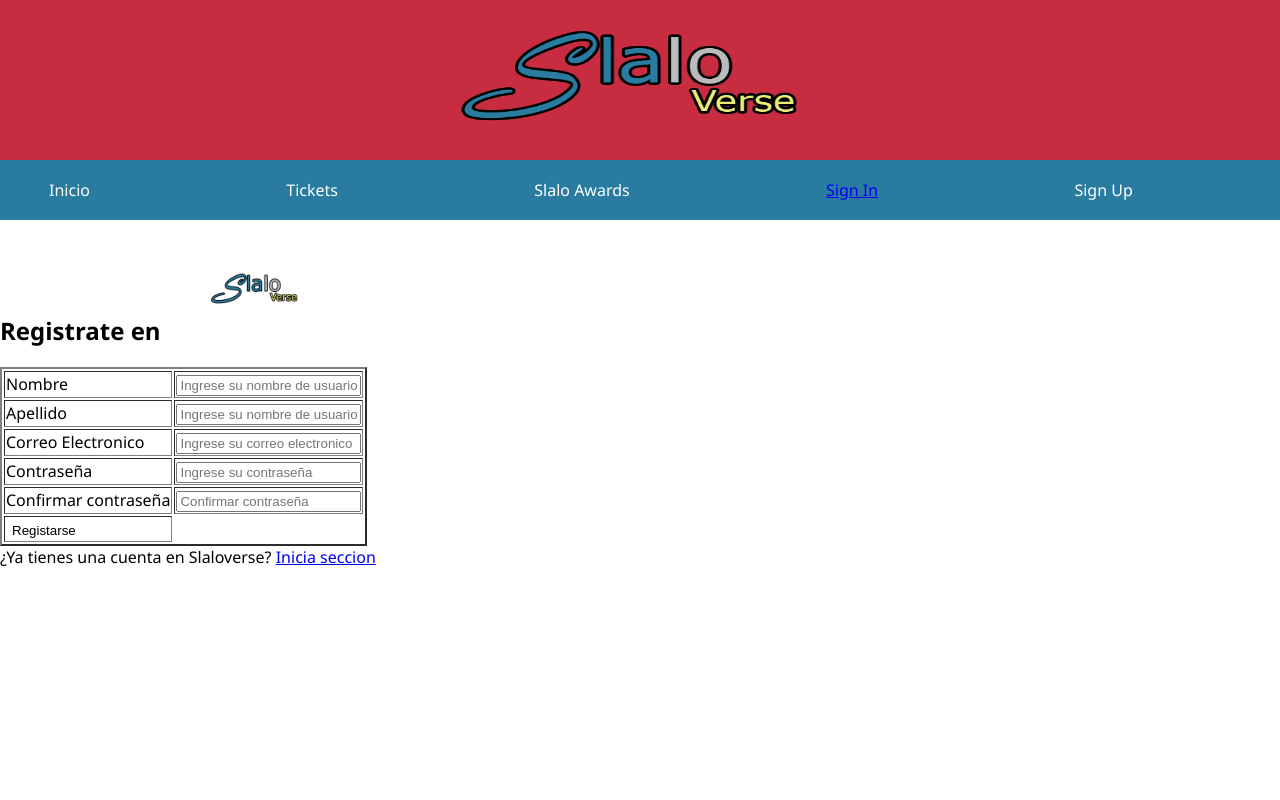
After one commit to jeanmonse16/slaloverse, a PHP site: page /registro.php in a window 1280 px wide. The commit adds this page. Run offline with PHP 8.4, Linux system fonts and the light colour scheme.

Commit message:
joalbert

```diff
--- a/global.css
+++ b/global.css
@@ -48,6 +48,10 @@ html{
      align-items: center;
   }
 
+  .navbar a{
+    text-decoration-style: none;
+ }
+
   .navbar a:hover{
      text-decoration: underline;
   }
--- a/index.php
+++ b/index.php
@@ -15,7 +15,7 @@
     <a>Inicio<a>
     <a>Tickets<a>
     <a>Slalo Awards<a>
-    <a>Sign In<a>
+    <a href="./login.php">Sign In<a>
     <a>Sign Up<a>
   </div>
   <div class="home"/>
--- /dev/null
+++ b/registro.php
@@ -0,0 +1,54 @@
+<!DOCTYPE html>
+<html lang="en">
+<head>
+    <meta charset="UTF-8">
+    <meta name="viewport" content="width=device-width, initial-scale=1.0">
+    <meta http-equiv="X-UA-Compatible" content="ie=edge">
+    <title>Registrate en Slaloverse</title>
+    <link rel="stylesheet" href="global.css">
+</head>
+<body>
+<body>
+  <div class="header">
+    <img class="header__img" src="./images/slaloverse.png"/>
+  </div>
+  <div class="navbar">
+    <a>Inicio<a>
+    <a>Tickets<a>
+    <a>Slalo Awards<a>
+    <a href="./login.php">Sign In<a>
+    <a>Sign Up<a>
+  </div>
+    <h2>Registrate en <img src="./images/slaloverse.png " height="100"></h2>
+    <form action="registrobd.php" method="POST">
+        <table border="2">
+        <tr>
+            <td><label for="nombre">Nombre</label></td>
+            <td><input type="text" name="nombre" id="nombre" placeholder="Ingrese su nombre de usuario"></td>
+        </tr>
+        <tr>
+            <td><label for="apellido">Apellido</label></td>
+            <td> <input type="text" name="apellido" id="apellido" placeholder="Ingrese su nombre de usuario"><br></td>
+        </tr>
+        <tr>
+            <td><label for="correo">Correo Electronico</label></td>
+            <td> <input type="text" name="correo" id="correo" placeholder="Ingrese su correo electronico"><br></td>
+        </tr>
+       <tr>
+           <td><label for="contraseña">Contraseña</label></td>
+           <td><input type="password" name="contraseña" id="contraseña" placeholder="Ingrese su contraseña"><br></td>
+       </tr>
+        <tr>
+            <td><label for="confcontraseña">Confirmar contraseña</label></td>
+            <td><input type="password" name="confcontraseña" id="confcontraseña" placeholder="Confirmar contraseña"><br></td>
+        </tr>
+        <tr>
+            <td><button>Registarse</button></td>
+        </tr>
+        </table>
+    <label>¿Ya tienes una cuenta en Slaloverse?</label>
+    <a href="login.php">Inicia seccion</a>
+    </form>
+
+</body>
+</html>
```
Also changed, not shown: login.php (added, +37 -0 lines).
